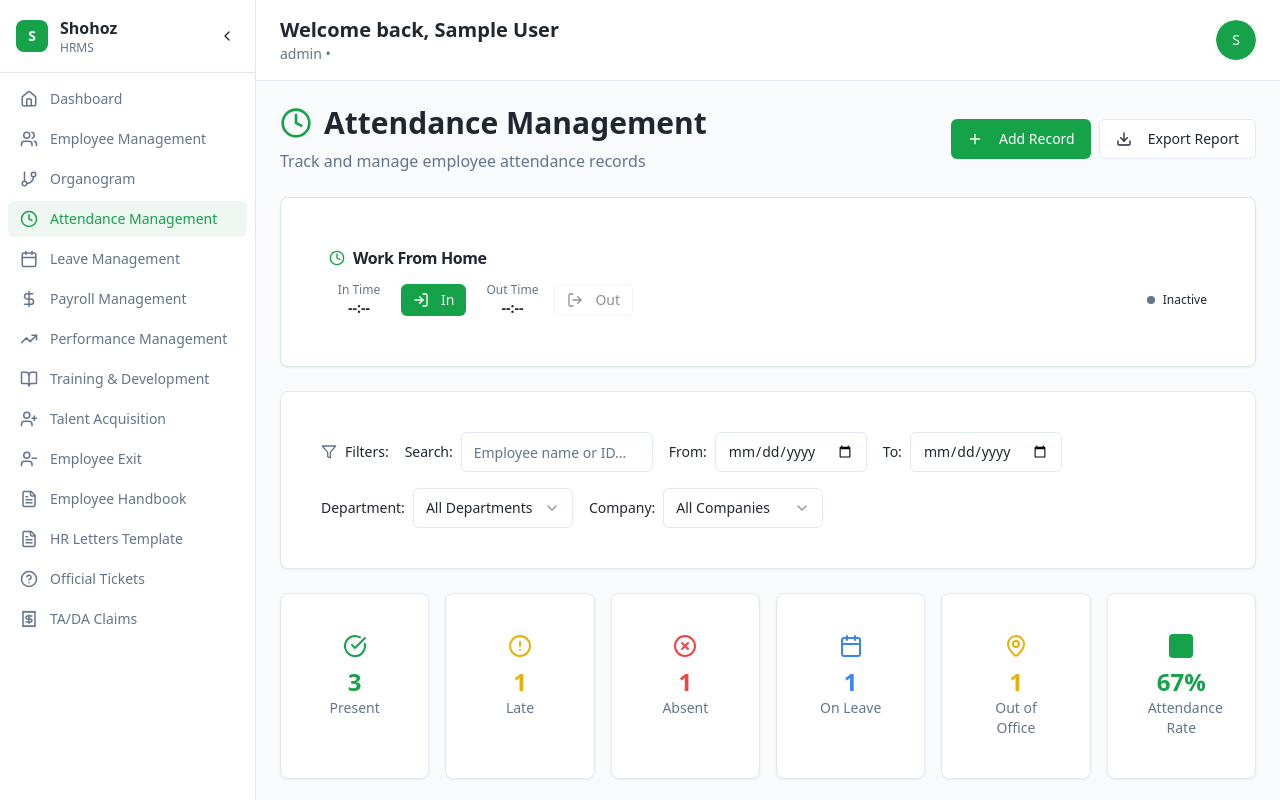
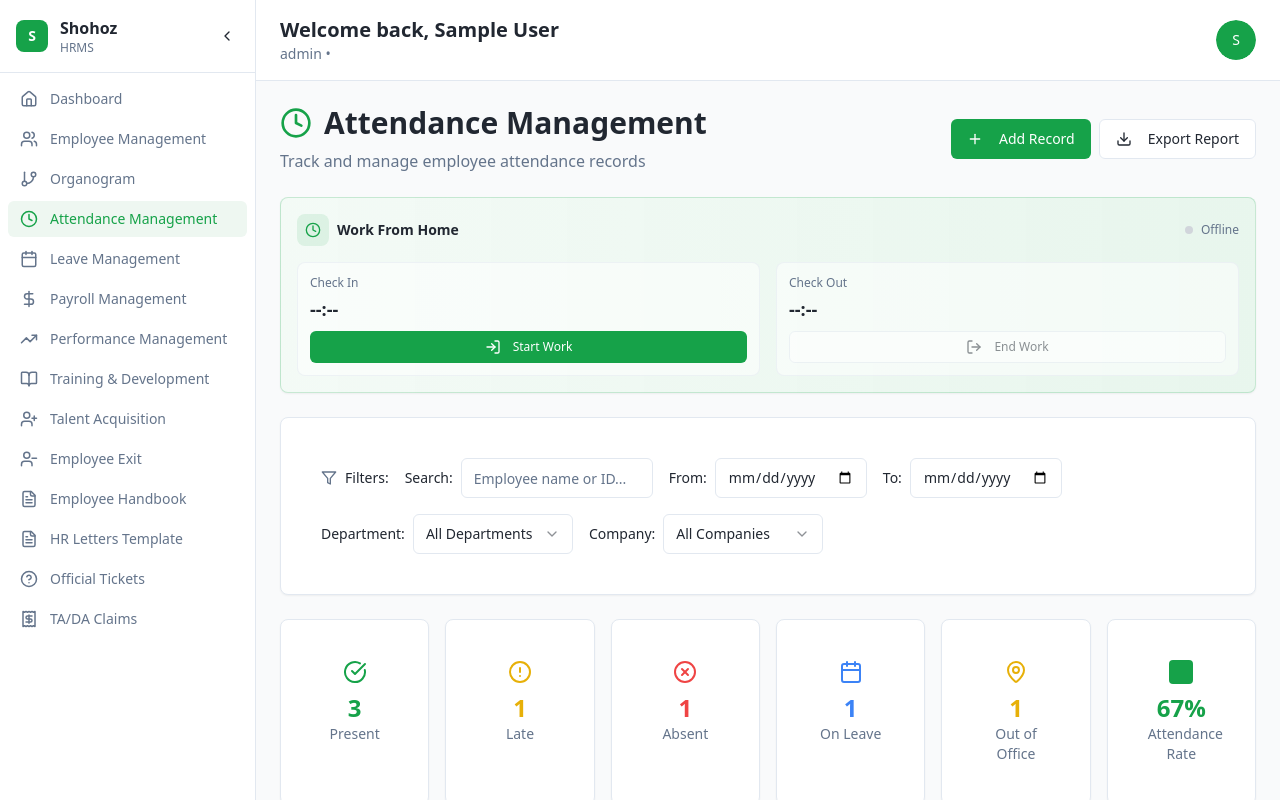
Before and after one commit to motalebhossain786/shohoz-hrms-dev, a React (Vite) app: page /attendance in a window 1280 px wide. Built offline with nearby package versions, Linux system fonts and the light colour scheme; sample sign-in values are in the browser's storage.

Commit message:
Refactor: Implement Dashboard Card Style

```diff
--- a/src/pages/AttendanceManagement.tsx
+++ b/src/pages/AttendanceManagement.tsx
@@ -748,69 +748,67 @@ const AttendanceManagement = () => {
         </div>
       </div>
 
-      {/* Remote Attendance Section */}
-      <Card className="dashboard-card border-primary/20">
-        <CardHeader className="pb-3">
-          <CardTitle className="flex items-center gap-2 text-base">
+      {/* Remote Attendance Dashboard Card */}
+      <Card className="bg-gradient-to-r from-primary/5 to-primary/10 border-primary/20 shadow-sm">
+        <CardContent className="p-4">
+          <div className="flex items-center justify-between mb-4">
+            <div className="flex items-center gap-2">
+              <div className="p-2 bg-primary/10 rounded-lg">
                 <Clock className="h-4 w-4 text-primary" />
-            Work From Home
-          </CardTitle>
-        </CardHeader>
-        <CardContent className="pt-0">
-          <div className="flex items-center justify-between">
-            <div className="flex items-center gap-4">
-              <div className="flex items-center gap-3">
-                <div className="text-center min-w-[60px]">
-                  <div className="text-xs text-muted-foreground">In Time</div>
-                  <div className="text-sm font-semibold">
+              </div>
+              <h3 className="text-sm font-semibold text-foreground">Work From Home</h3>
+            </div>
+            <div className="flex items-center gap-2">
+              <div className={`h-2 w-2 rounded-full ${remoteAttendance.isCheckedIn ? 'bg-green-500' : 'bg-gray-300'}`} />
+              <span className="text-xs text-muted-foreground">
+                {remoteAttendance.isCheckedIn ? 'Active' : 'Offline'}
+              </span>
+            </div>
+          </div>
+
+          <div className="grid grid-cols-2 gap-4">
+            <div className="bg-card/50 rounded-lg p-3 border border-border/50">
+              <div className="text-xs text-muted-foreground mb-1">Check In</div>
+              <div className="text-lg font-bold text-foreground mb-2">
                 {remoteAttendance.inTime || '--:--'}
-                  </div>
               </div>
               <Button
                 onClick={handleInTime}
                 disabled={remoteAttendance.isCheckedIn}
                 size="sm"
-                  className="h-8 px-3"
+                className="w-full h-8 text-xs"
                 variant={remoteAttendance.isCheckedIn ? "outline" : "default"}
               >
                 <LogIn className="h-3 w-3 mr-1" />
-                  In
+                Start Work
               </Button>
             </div>
 
-              <div className="flex items-center gap-3">
-                <div className="text-center min-w-[60px]">
-                  <div className="text-xs text-muted-foreground">Out Time</div>
-                  <div className="text-sm font-semibold">
+            <div className="bg-card/50 rounded-lg p-3 border border-border/50">
+              <div className="text-xs text-muted-foreground mb-1">Check Out</div>
+              <div className="text-lg font-bold text-foreground mb-2">
                 {remoteAttendance.outTime || '--:--'}
-                  </div>
               </div>
               <Button
                 onClick={handleOutTime}
                 disabled={!remoteAttendance.isCheckedIn}
                 size="sm"
-                  className="h-8 px-3"
+                className="w-full h-8 text-xs"
                 variant={!remoteAttendance.isCheckedIn ? "outline" : "destructive"}
               >
                 <LogOut className="h-3 w-3 mr-1" />
-                  Out
+                End Work
               </Button>
             </div>
           </div>
 
-            <div className="flex items-center gap-2">
-              <div className={`w-2 h-2 rounded-full ${remoteAttendance.isCheckedIn ? 'bg-success animate-pulse' : 'bg-muted-foreground'}`}></div>
-              <span className="text-xs font-medium">
-                {remoteAttendance.isCheckedIn ? 'Active' : 'Inactive'}
-              </span>
+          {remoteAttendance.inTime && remoteAttendance.outTime && (
+            <div className="mt-4 p-3 bg-primary/5 rounded-lg border border-primary/10">
+              <div className="text-center">
+                <div className="text-xs text-muted-foreground mb-1">Total Working Hours</div>
+                <div className="text-sm font-semibold text-primary">
+                  {remoteAttendance.inTime} - {remoteAttendance.outTime}
                 </div>
-          </div>
-
-          {remoteAttendance.inTime && remoteAttendance.outTime && (
-            <div className="mt-3 p-2 bg-muted/50 rounded text-center">
-              <div className="text-xs text-muted-foreground">Working Hours</div>
-              <div className="text-sm font-medium text-primary">
-                {remoteAttendance.inTime} - {remoteAttendance.outTime}
               </div>
             </div>
           )}
```
Lines whose indentation alone changed are shown as unchanged.
